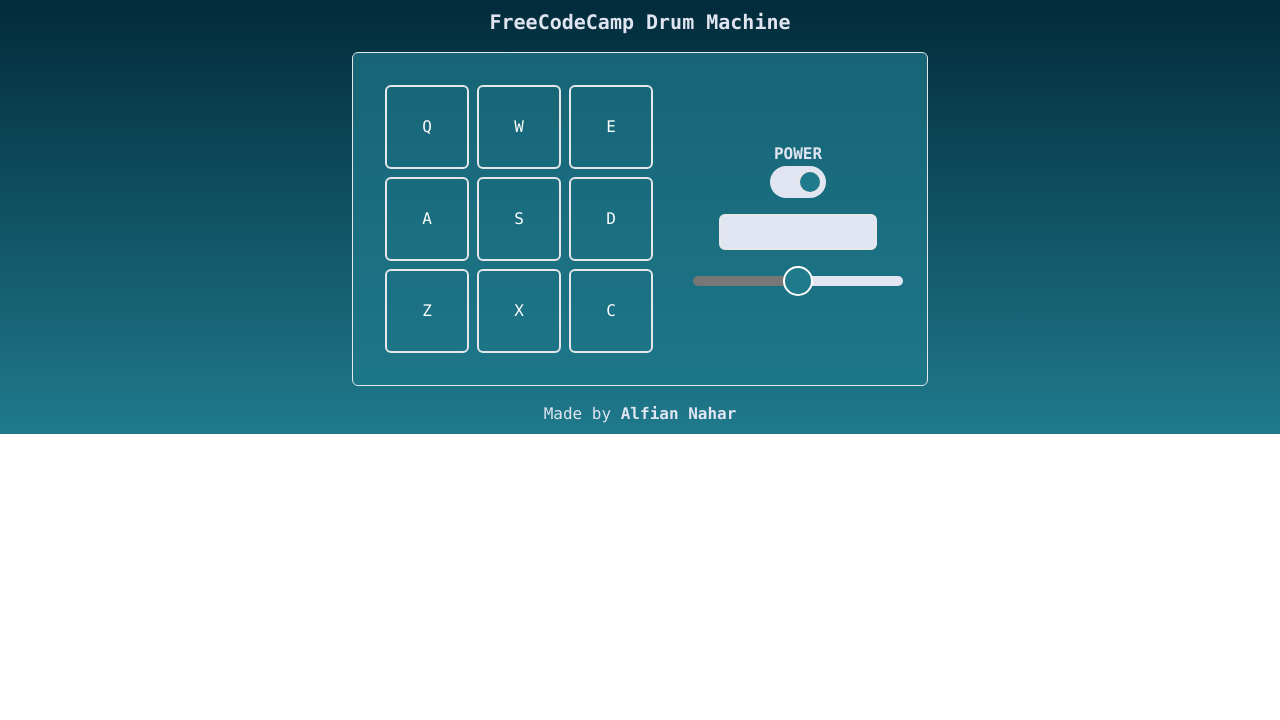
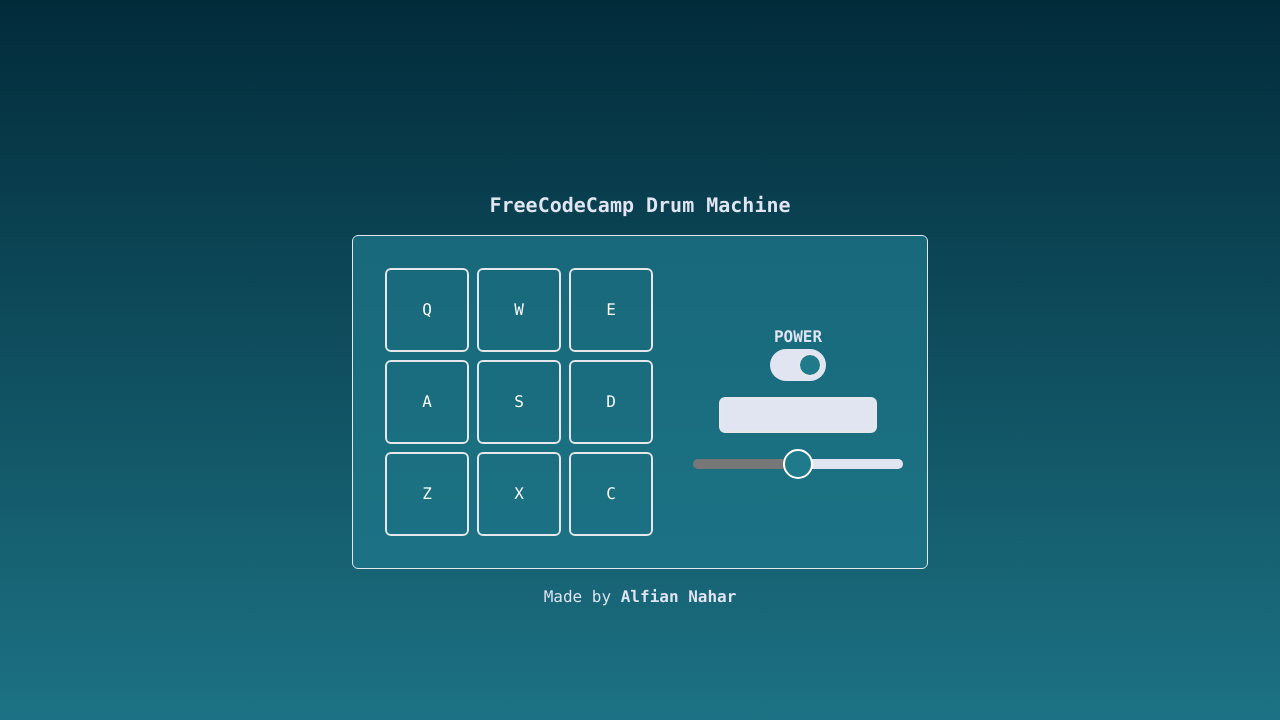
Before and after one commit to alfianahar/FCC-Drum-Machine, a React (Vite) app: page / in a window 1280 px wide. Shown: the top 720 px of the page. Built offline with nearby package versions, Linux system fonts and the light colour scheme.

Commit message:
add min-h-screen

```diff
--- a/src/App.jsx
+++ b/src/App.jsx
@@ -200,7 +200,7 @@
   return (
     <div
       id="drum-machine"
-      className="flex flex-col justify-center items-center bg-none"
+      className="flex flex-col justify-center items-center min-h-screen bg-none"
     >
       <Title />
       <div className="flex flex-col lg:flex-row p-6 border rounded-md bg-[#1F7A8C]/70 min-h-max">
```
